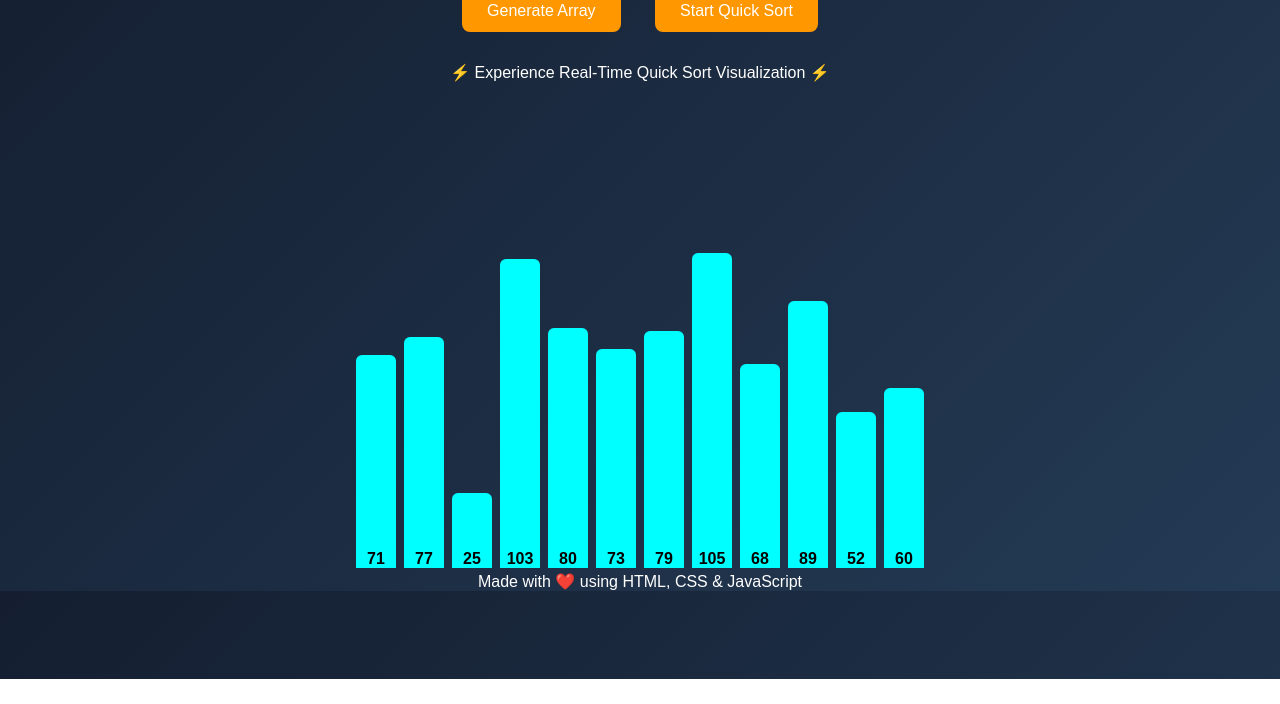
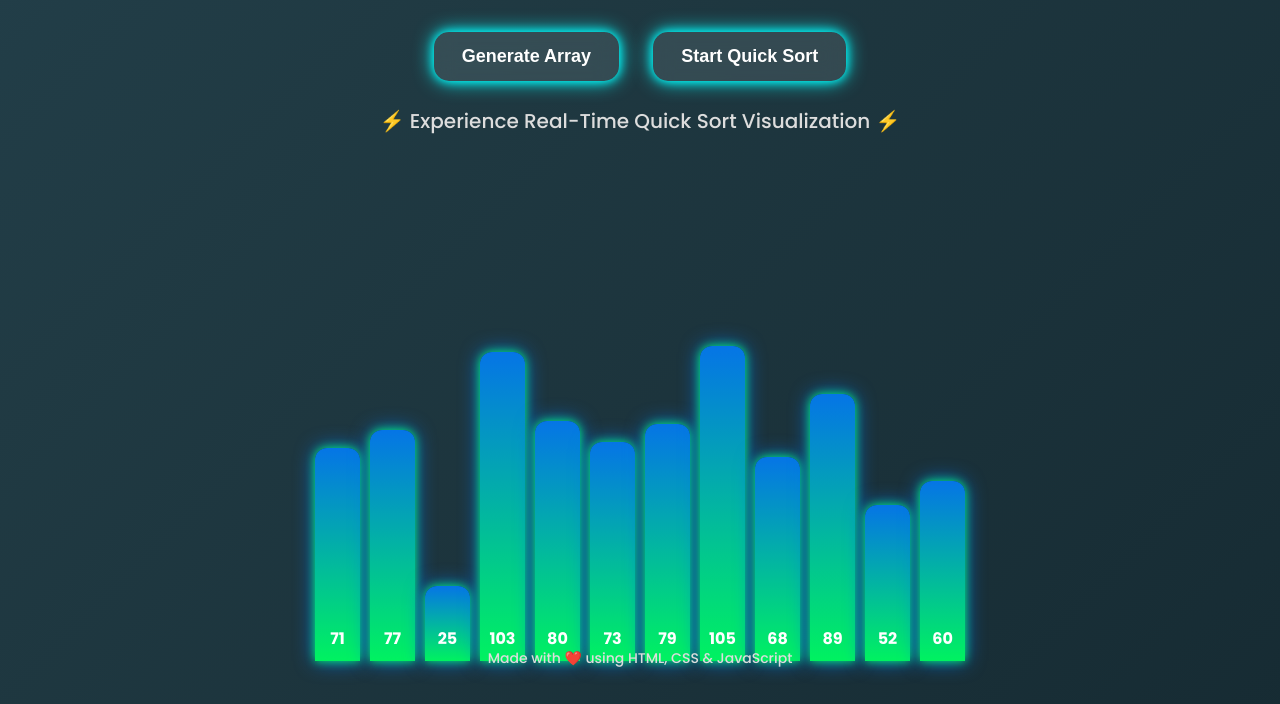
Before and after one commit to Rishitha0851/quick-sort-game, a plain HTML site: page index.html in a window 1280 px wide. Shown: the part 121-825 px from the top of the page. Before the commit the page ends 800 px from the top, so only its background shows below. Drawn offline with Linux system fonts and the light colour scheme.

Commit message:
Update style.css

```diff
--- a/style.css
+++ b/style.css
@@ -1,54 +1,142 @@
-body{
+@import url('https://fonts.googleapis.com/css2?family=Poppins:wght@300;500;700&display=swap');
+
+*{
     margin:0;
     padding:0;
+    box-sizing:border-box;
+}
+
+body{
+    font-family:'Poppins',sans-serif;
+    min-height:100vh;
+    overflow:hidden;
+    background:linear-gradient(-45deg,#0f2027,#203a43,#2c5364,#1a2980);
+    background-size:400% 400%;
+    animation:bgAnimation 10s ease infinite;
+    color:white;
     text-align:center;
-    font-family:Arial;
-    background:linear-gradient(135deg,#141e30,#243b55);
-    color:white;
+}
+
+@keyframes bgAnimation{
+
+    0%{
+        background-position:0% 50%;
+    }
+
+    50%{
+        background-position:100% 50%;
+    }
+
+    100%{
+        background-position:0% 50%;
+    }
 }
 
 h1{
-    margin-top:20px;
-    font-size:42px;
+    margin-top:25px;
+    font-size:55px;
+    font-weight:700;
+    text-shadow:0 0 20px cyan;
 }
 
 .controls{
-    margin-top:20px;
+    margin-top:30px;
 }
 
 button{
-    padding:12px 25px;
+
+    padding:14px 28px;
     margin:15px;
     border:none;
-    border-radius:8px;
-    background:#ff9800;
+    border-radius:15px;
+    font-size:18px;
+    font-weight:bold;
+    cursor:pointer;
     color:white;
-    font-size:16px;
-    cursor:pointer;
-    transition:0.3s;
+
+    background:rgba(255,255,255,0.1);
+
+    backdrop-filter:blur(10px);
+
+    box-shadow:
+    0 0 10px cyan,
+    0 0 20px cyan;
+
+    transition:0.4s;
 }
 
 button:hover{
-    background:#ff5722;
-    transform:scale(1.05);
+
+    transform:translateY(-5px) scale(1.05);
+
+    background:linear-gradient(45deg,#ff00cc,#3333ff);
+
+    box-shadow:
+    0 0 20px #ff00cc,
+    0 0 40px #3333ff;
+}
+
+.tagline{
+    margin-top:10px;
+    font-size:20px;
+    color:#ddd;
 }
 
 #array-container{
+
     display:flex;
     justify-content:center;
     align-items:flex-end;
-    height:450px;
-    margin-top:40px;
+
+    height:500px;
+
+    margin-top:50px;
+
+    padding:20px;
 }
 
 .bar{
-    width:40px;
-    margin:4px;
-    background:cyan;
-    border-radius:6px 6px 0 0;
-    color:black;
+
+    width:45px;
+
+    margin:5px;
+
+    border-radius:12px 12px 0 0;
+
+    background:linear-gradient(to top,#00f260,#0575e6);
+
+    color:white;
+
     font-weight:bold;
+
     display:flex;
+
     justify-content:center;
+
     align-items:flex-end;
+
+    padding-bottom:10px;
+
+    box-shadow:
+    0 0 10px #00f260,
+    0 0 20px #0575e6;
+
+    transition:0.4s;
 }
+
+.bar:hover{
+    transform:scale(1.08);
+}
+
+footer{
+
+    position:absolute;
+
+    bottom:10px;
+
+    width:100%;
+
+    font-size:14px;
+
+    color:#ddd;
+}
```
